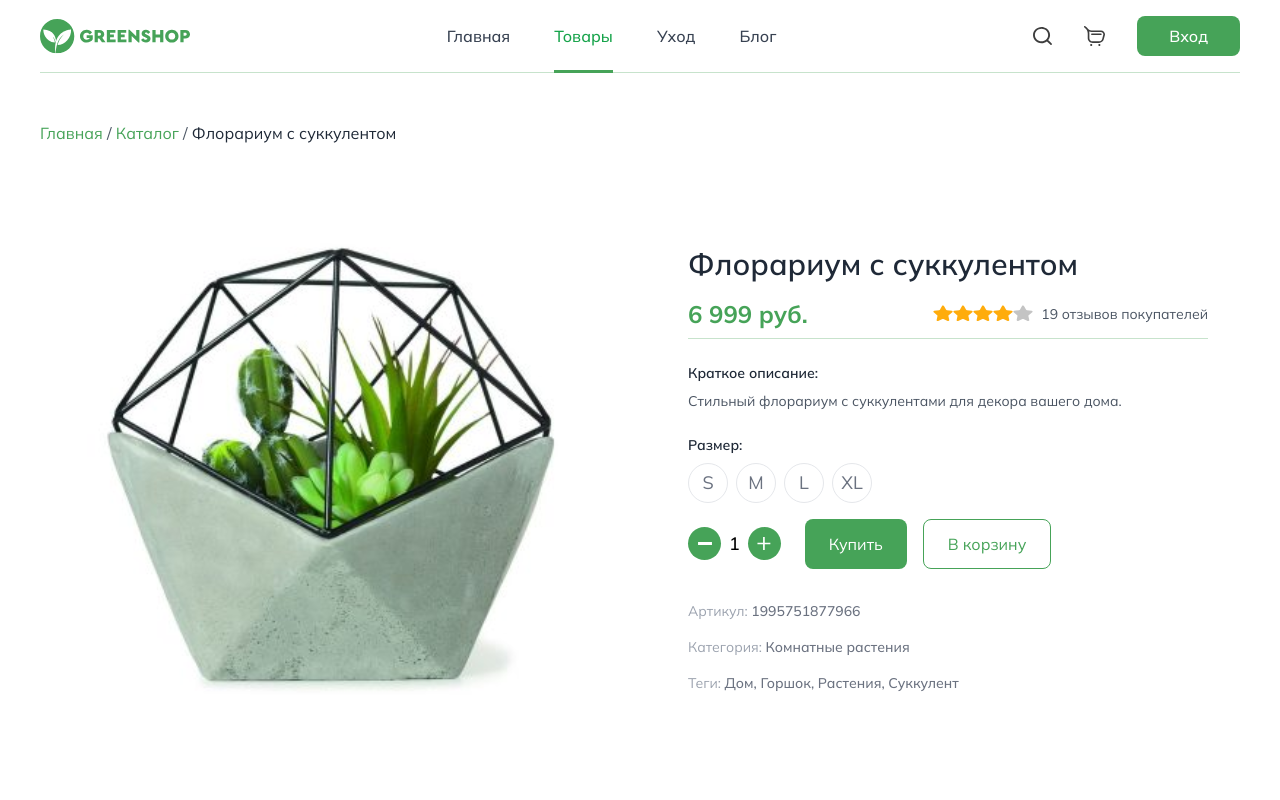
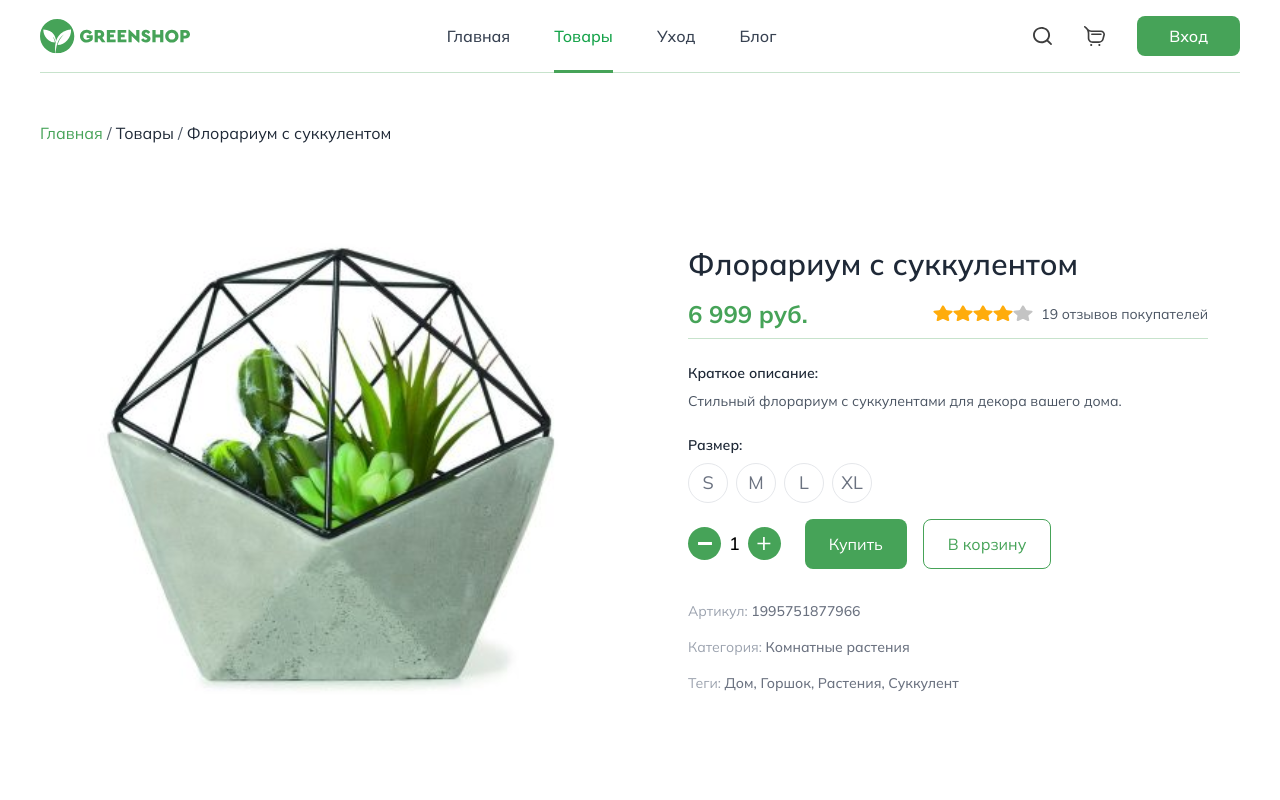
Before and after one commit to when-dev/online-green-shop, a Next.js app: page /product/1 in a window 1280 px wide. Shown: the top 800 px of the page. Built offline with nearby package versions, Linux system fonts and the light colour scheme.

Commit message:
change: route on product page and add delete.svg

```diff
--- a/src/app/product/[id]/page.tsx
+++ b/src/app/product/[id]/page.tsx
@@ -73,11 +73,8 @@ export default function ProductPage() {
 				<Link href='/' className='hover:underline text-green-custom'>
 					Главная
 				</Link>{' '}
-				/{' '}
-				<Link href='/products' className='hover:underline text-green-custom'>
-					Каталог
-				</Link>{' '}
-				/ <span className='text-gray-800'>{product.name}</span>
+				/ <span className='text-gray-800'>Товары</span> /{' '}
+				<span className='text-gray-800'>{product.name}</span>
 			</nav>
 
 			<div className='grid grid-cols-1 lg:grid-cols-2 gap-8 items-center'>
```
Also changed, not shown: public/assets/img/icons/delete.svg (added).
